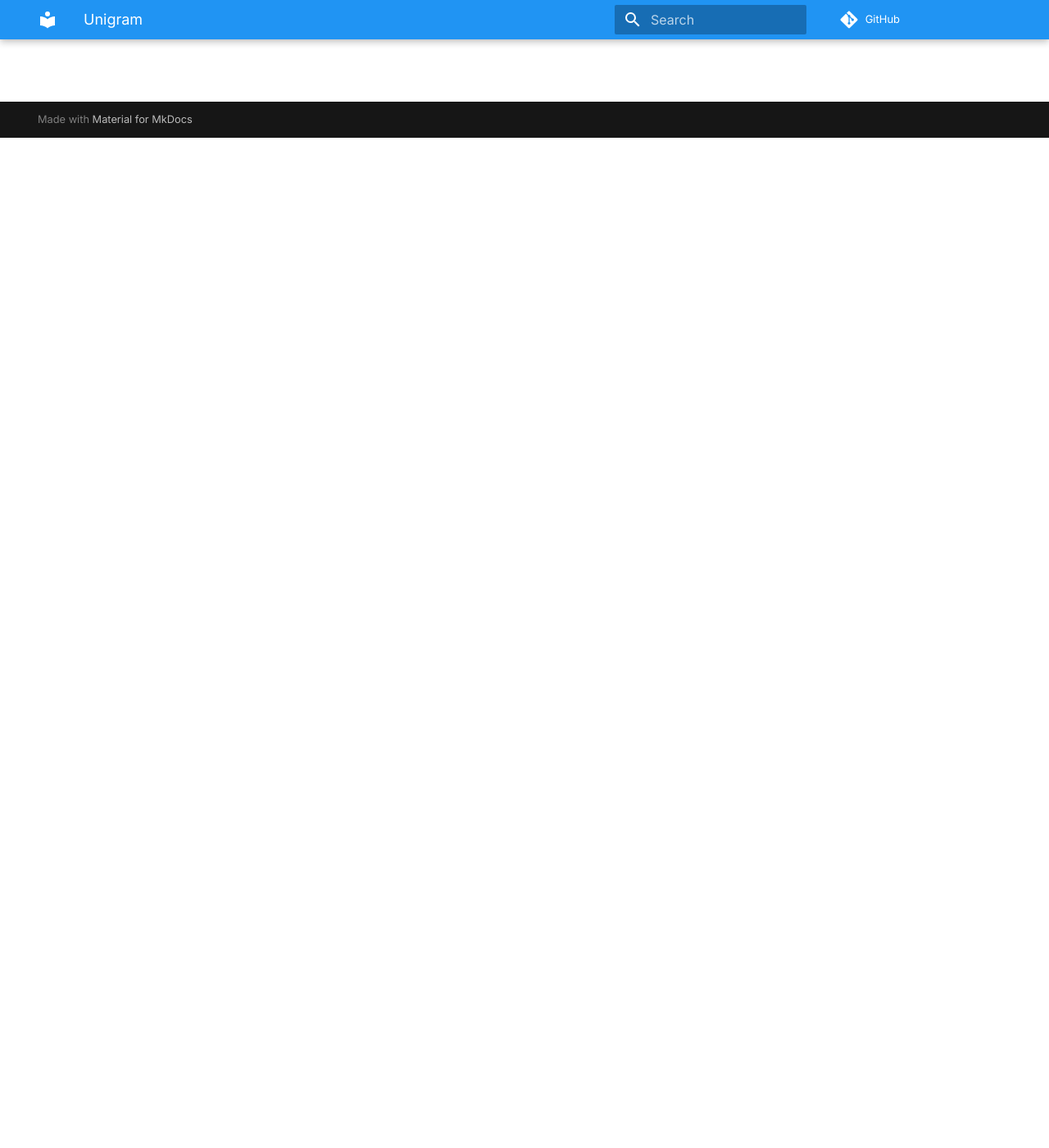
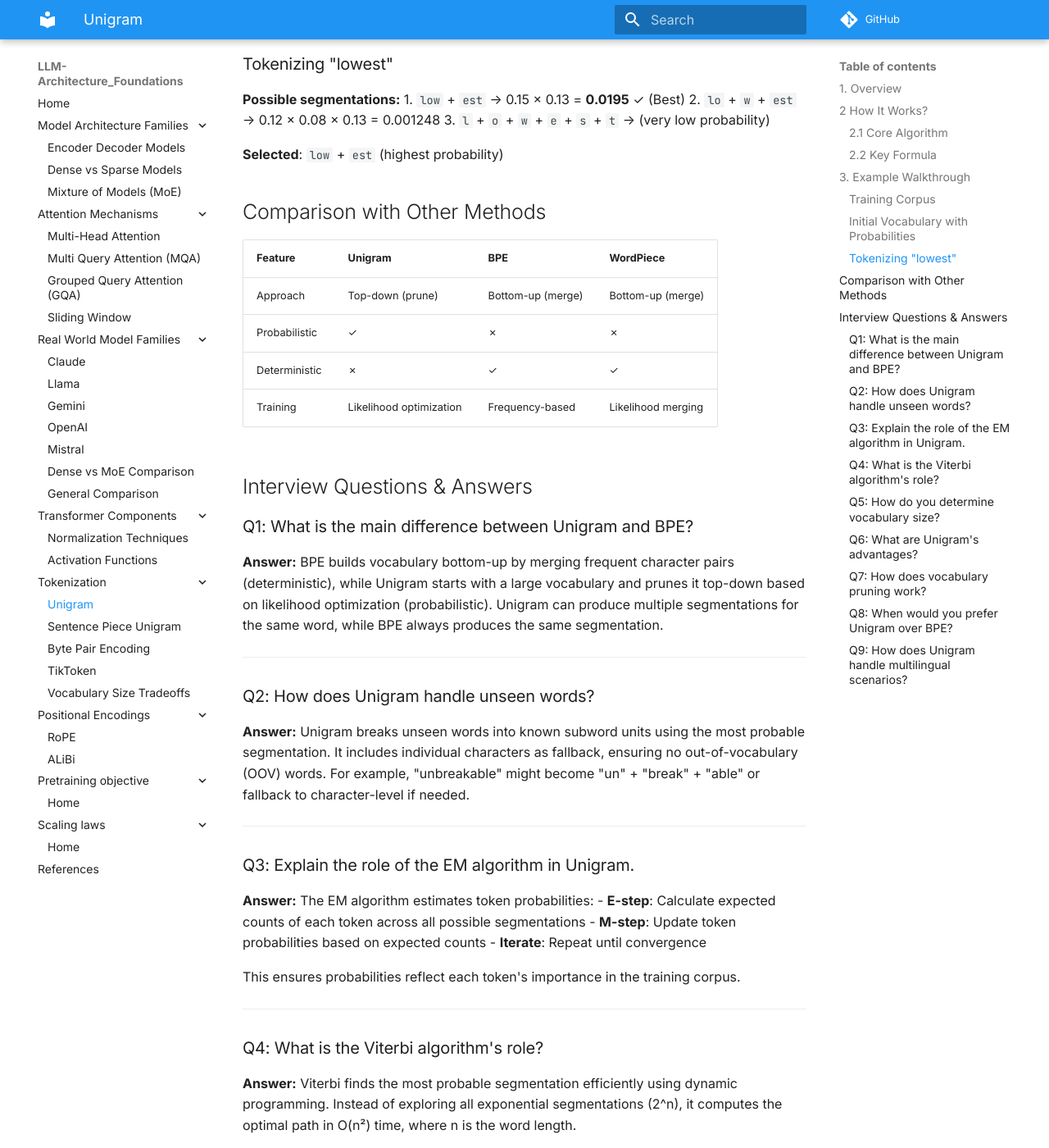
Before and after one commit to saurabhiit2007/LLM-Architecture-Foundations, an MkDocs documentation site: the page built from docs/tokenization/unigram.md, in a window 1280 px wide and 1400 px high, scrolled down 1232 px. Shown: the whole window at 82% size. Built offline with MkDocs 1.6.1 and Material for MkDocs 9.7.7, drawn with Linux system fonts in a browser that asks for light colours; comment, search, counter and statistics services are not loaded; some of the changed text lies outside the part shown.

Commit message:
added unigram

````diff
--- a/docs/tokenization/unigram.md
+++ b/docs/tokenization/unigram.md
@@ -1,17 +1,154 @@
-# Welcome to MkDocs
+## 1. Overview
 
-For full documentation visit [mkdocs.org](https://www.mkdocs.org).
+Unigram tokenization is a subword tokenization method that uses a probabilistic language model to segment text into tokens. Unlike BPE (bottom-up merging), Unigram starts with a large vocabulary and iteratively removes tokens to optimize the likelihood of training data.
 
-## Commands
+---
 
-* `mkdocs new [dir-name]` - Create a new project.
-* `mkdocs serve` - Start the live-reloading docs server.
-* `mkdocs build` - Build the documentation site.
-* `mkdocs -h` - Print help message and exit.
+---
+## 2 How It Works?
 
-## Project layout
+### 2.1 Core Algorithm
 
-    mkdocs.yml    # The configuration file.
-    docs/
-        index.md  # The documentation homepage.
-        ...       # Other markdown pages, images and other files.
+1. **Initialize**: Start with a large seed vocabulary (characters + common substrings)
+2. **Assign Probabilities**: Use EM algorithm to calculate token probabilities
+3. **Prune**: Iteratively remove tokens that minimally impact overall likelihood
+4. **Tokenize**: Use Viterbi algorithm to find most probable segmentation
+
+### 2.2 Key Formula
+
+For sentence x, find segmentation that maximizes:
+```
+P(x) = Π P(token_i)
+```
+
+---
+
+---
+
+## 3. Example Walkthrough
+
+### Training Corpus
+```
+low, lower, newest, widest
+```
+
+### Initial Vocabulary with Probabilities
+```
+Token      | Probability
+-----------|------------
+low        | 0.15
+est        | 0.13
+lo         | 0.12
+er         | 0.11
+w          | 0.08
+...
+```
+
+### Tokenizing "lowest"
+
+**Possible segmentations:**
+1. `low` + `est` → 0.15 × 0.13 = **0.0195** ✓ (Best)
+2. `lo` + `w` + `est` → 0.12 × 0.08 × 0.13 = 0.001248
+3. `l` + `o` + `w` + `e` + `s` + `t` → (very low probability)
+
+**Selected**: `low` + `est` (highest probability)
+
+## Comparison with Other Methods
+
+| Feature | Unigram | BPE | WordPiece |
+|---------|---------|-----|-----------|
+| Approach | Top-down (prune) | Bottom-up (merge) | Bottom-up (merge) |
+| Probabilistic | ✓ | ✗ | ✗ |
+| Deterministic | ✗ | ✓ | ✓ |
+| Training | Likelihood optimization | Frequency-based | Likelihood merging |
+
+## Interview Questions & Answers
+
+### Q1: What is the main difference between Unigram and BPE?
+
+**Answer:** BPE builds vocabulary bottom-up by merging frequent character pairs (deterministic), while Unigram starts with a large vocabulary and prunes it top-down based on likelihood optimization (probabilistic). Unigram can produce multiple segmentations for the same word, while BPE always produces the same segmentation.
+
+---
+
+### Q2: How does Unigram handle unseen words?
+
+**Answer:** Unigram breaks unseen words into known subword units using the most probable segmentation. It includes individual characters as fallback, ensuring no out-of-vocabulary (OOV) words. For example, "unbreakable" might become "un" + "break" + "able" or fallback to character-level if needed.
+
+---
+
+### Q3: Explain the role of the EM algorithm in Unigram.
+
+**Answer:** The EM algorithm estimates token probabilities:
+- **E-step**: Calculate expected counts of each token across all possible segmentations
+- **M-step**: Update token probabilities based on expected counts
+- **Iterate**: Repeat until convergence
+
+This ensures probabilities reflect each token's importance in the training corpus.
+
+---
+
+### Q4: What is the Viterbi algorithm's role?
+
+**Answer:** Viterbi finds the most probable segmentation efficiently using dynamic programming. Instead of exploring all exponential segmentations (2^n), it computes the optimal path in O(n²) time, where n is the word length.
+
+---
+
+### Q5: How do you determine vocabulary size?
+
+**Answer:** Vocabulary size is a hyperparameter (typically 8K-32K tokens) determined by:
+- Task requirements and language complexity
+- Corpus size and diversity
+- Model size and computational constraints
+- Downstream task performance
+
+Start with a large vocabulary (10x target) and prune to desired size.
+
+---
+
+### Q6: What are Unigram's advantages?
+
+**Answer:**
+- Theoretically principled (optimizes clear objective)
+- Handles ambiguity through probabilistic approach
+- Better for morphologically rich languages
+- Language and script agnostic
+- No pre-tokenization required
+- Robust to noisy input (typos, code-switching)
+
+---
+
+### Q7: How does vocabulary pruning work?
+
+**Answer:**
+```
+For each token:
+  1. Calculate loss increase if removed
+  2. Rank by loss impact
+  3. Remove bottom 10-20% (least impact)
+  4. Recalculate probabilities
+  5. Repeat until target size
+```
+
+Tokens are redundant if other combinations can represent the same text with minimal probability loss.
+
+---
+
+### Q8: When would you prefer Unigram over BPE?
+
+**Answer:** Prefer Unigram for:
+- **Multilingual models** (handles 100+ languages without pre-processing)
+- **Morphologically rich languages** (Finnish, Turkish, Japanese)
+- **Noisy text** (social media, user-generated content)
+- **Mixed scripts** (e.g., "I love 寿司")
+
+Used in: Google NMT, T5, XLM-R, mBART
+
+---
+
+### Q9: How does Unigram handle multilingual scenarios?
+
+**Answer:** Unigram is language-agnostic—it treats all input as raw sequences without requiring language identification. When trained on multilingual data, it learns subword units across languages with probabilities reflecting their importance. Naturally handles code-switching since it doesn't depend on word boundaries.
+
+**Example**: "I love 寿司 and pasta" → ["I", "love", "寿", "司", "and", "pasta"]
+
+---
````
